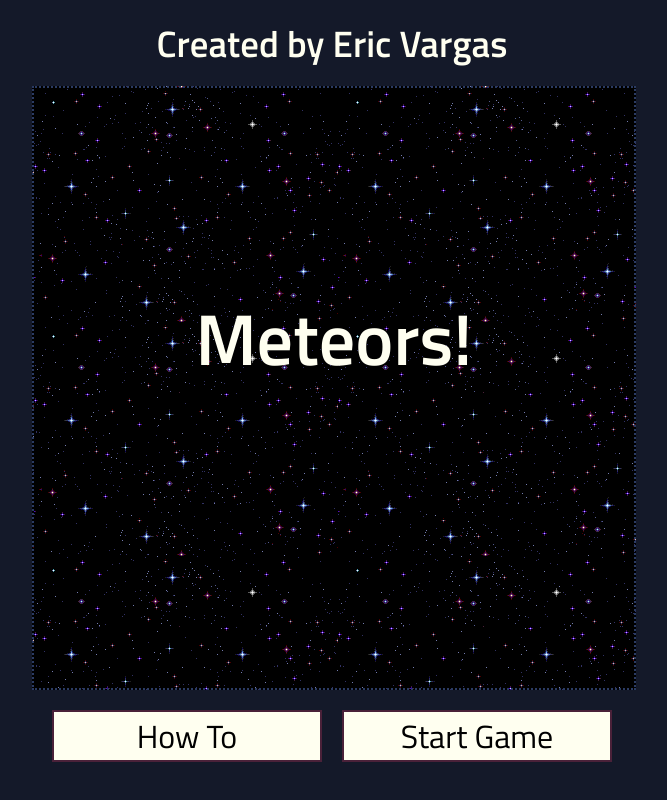
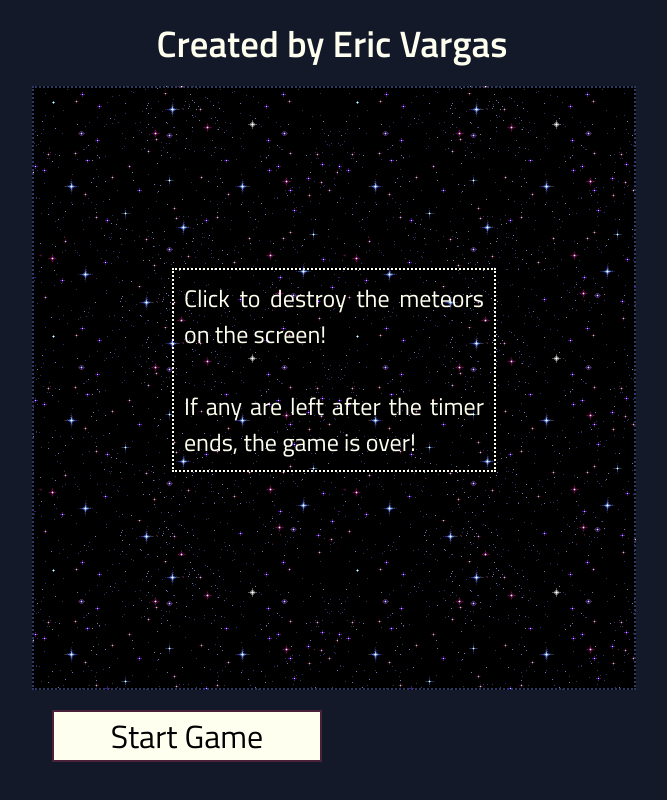
Before and after one commit to ericVargas/meteors, a plain HTML site: page index.html in a window 1280 px wide. Both pictures are taken after a click on the button "How To". Shown: the whole page, without its empty margins (308-975 px from the left). Drawn offline with Linux system fonts and the light colour scheme.

Commit message:
added event listeners

```diff
--- a/index.html
+++ b/index.html
@@ -12,6 +12,7 @@
         <h1>Created by Eric Vargas</h1>
         <div class='screen' id='land'>
             <h1 id='title'>Meteors!</h1>
+            <p id='how'>Click to destroy the meteors on the screen!<br><br>If any are left after the timer ends, the game is over!</p>
         </div>
         <div class='bDiv'>
             <button id='bHow'>How To</button>
--- a/script.js
+++ b/script.js
@@ -0,0 +1,22 @@
+let title = document.getElementById('title');
+let p = document.getElementById('how');
+let bHow = document.getElementById('bHow');
+let bStart = document.getElementById('bStart');
+
+bHow.addEventListener('click', howTo);
+
+function howTo(){
+    title.style.display = 'none';
+    p.style.display = 'block';
+    bHow.style.display = 'none';
+}
+
+bStart.addEventListener('click', startG);
+
+function startG(){
+    title.style.display = 'none';
+    p.style.display = 'none';
+    bHow.style.display = 'none';
+    document.getElementById('land').id = 'game';
+    bStart.style.display = 'none';
+}
--- a/style.css
+++ b/style.css
@@ -12,6 +12,7 @@ body {
     background-color: #141929;
 }
 
+/*  TOP  */
 .container {
     width: 600px;
     margin: 0 auto;
@@ -23,10 +24,12 @@ h1 {
     font-size: 2.3rem;
 }
 
+/*  SCREEN  */
 .screen {
     width: 100%;
     height: 600px;
     border: 2px dotted #2b3b63;
+    cursor: crosshair;
 }
 
 #land {
@@ -44,6 +47,19 @@ h1 {
     top: 30%;
 }
 
+#how {
+    display: none;
+    font-size: 1.5rem;
+    padding: 10px;
+    text-align: justify;
+    border: 2px dotted #fffff0;
+    width: 300px;
+    margin: 0 auto;
+    position: relative;
+    top: 30%;
+}
+
+/*  BUTTONS  */
 .bDiv {
     padding: 20px;
     display: grid;
@@ -57,3 +73,7 @@ button {
     color: #000;
     background-color: #fffff0;
 }
+
+button:hover {
+    cursor: cell;
+}
```
